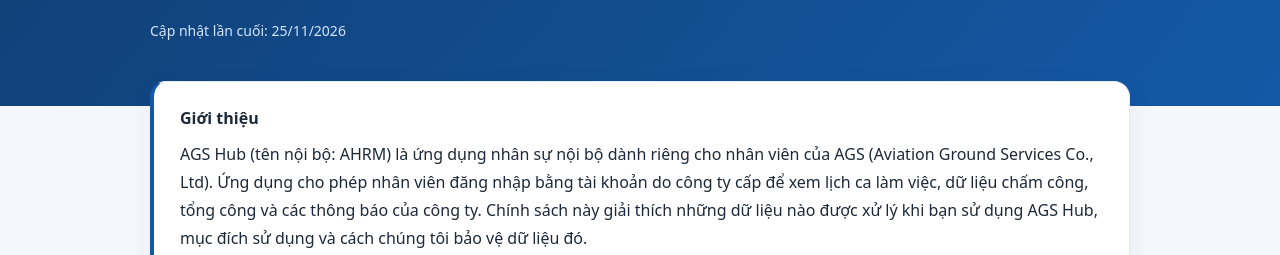
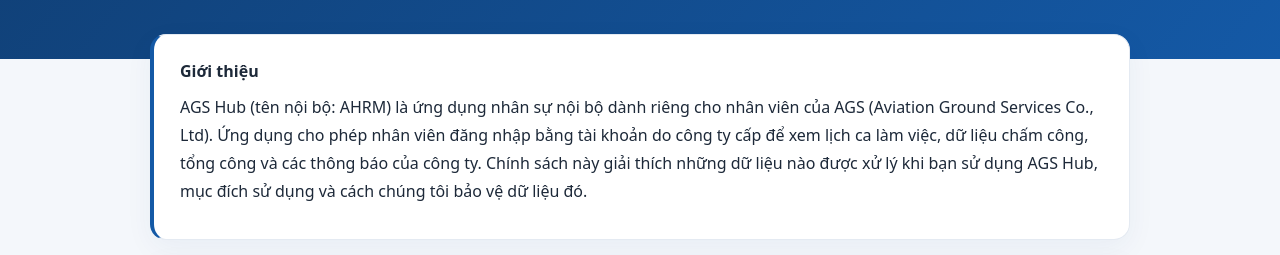
Before and after one commit to IT-AGS/privacy_policy, a plain HTML site: page index.html in a window 1280 px wide. Shown: the part 240-495 px from the top of the page. Drawn offline with Linux system fonts and the light colour scheme.

Commit message:
Update index.html

```diff
--- a/index.html
+++ b/index.html
@@ -102,7 +102,7 @@
       <div class="brand"><span class="brand-mark"><img src="logo_ags.png" alt="Logo AGS"></span><span>AGS Hub</span></div>
       <h1>Chính sách bảo mật</h1>
       <p>Thông tin về cách ứng dụng AGS Hub (AHRM) xử lý, sử dụng, lưu trữ và bảo vệ dữ liệu của người dùng.</p>
-      <p class="updated">Cập nhật lần cuối: 25/11/2026</p>
+      <!-- <p class="updated">Cập nhật lần cuối: 25/11/2026</p> -->
     </div>
   </header>
 
```
